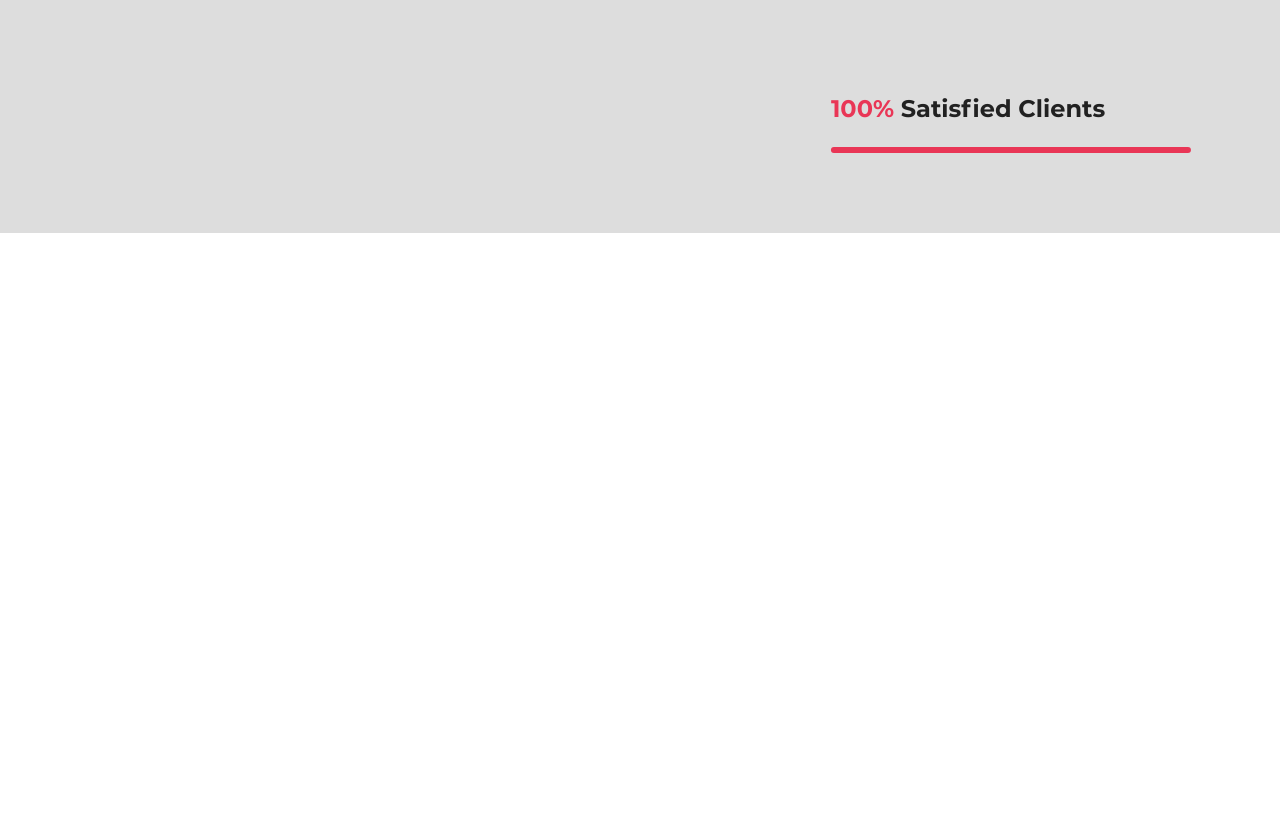
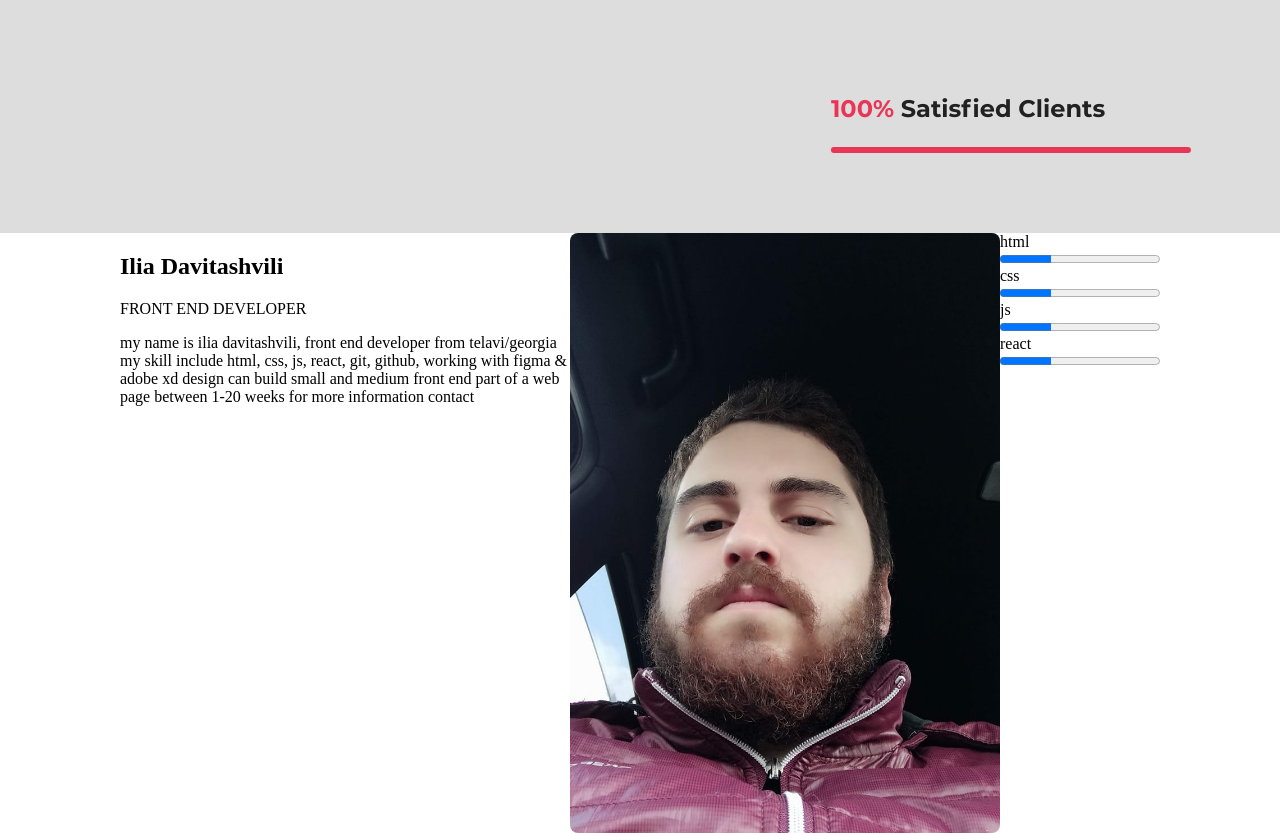
Before and after one commit to iliadavitashvili/SA-Final, a plain HTML site: page index.html in a window 1280 px wide. Shown: the part 567-1400 px from the top of the page. Before the commit the page ends 800 px from the top, so only its background shows below. Drawn offline with nearby package versions, Linux system fonts and the light colour scheme.

Commit message:
about section started

```diff
--- a/index.css
+++ b/index.css
@@ -7,8 +7,8 @@ body {
     padding: 0;
     width: 100vw;
     max-width: 1920px;
-    height: 100vh;
-    overflow-y: hidden;
+    /* height: 100vh; */
+    overflow-x: hidden;
 }
 .d-flex{
     display: flex;
@@ -145,6 +145,23 @@ body {
     border-radius: 50%;
     background-color: red;
 }
+.about-section-image{
+    width: 430px;
+    height: 600px;
+    object-fit: cover;
+    border-radius: 8px;
+}
+.about-section-part-1{
+    display: flex;
+    justify-content:center;
+}
+.about-text{
+    width: 450px;
+}
+.progress-wrapper{
+    display: flex;
+    flex-direction: column;
+}
 @media (max-width:750px){
     .swiper-info-wrapper h1{
         width: 80%;
--- a/index.html
+++ b/index.html
@@ -16,7 +16,7 @@
   <body>
     <div class="swiper">
       <div class="swiper-wrapper">
-        <div class="swiper-slide ">
+        <div class="swiper-slide">
           <div class="d-flex">
             <div class="swiper-logo-wrapper">
               <p>Roca<span>.</span></p>
@@ -28,20 +28,29 @@
             </div>
           </div>
           <div class="photo-info-wrapper">
-            <img src="./images/ilia.jpg" class="my-photo"/>
+            <img src="./images/ilia.jpg" class="my-photo" />
             <div class="swiper-info-wrapper">
               <h2>Hi, I’ Am</h2>
               <h1>Ilia Davitashvili</h1>
               <p>I am Ftont End Web Developer</p>
               <div class="swiper-socials">
-                <a href="https://www.facebook.com/il.ia.94849"><img src="./social-icons/facebook.png" alt="fb-icon" /></a>
-                <a href="https://www.facebook.com/il.ia.94849"><img src="./social-icons/twitter.png" alt="twitter-icon" /></a>
-                <a href="https://www.facebook.com/il.ia.94849"><img src="./social-icons/google+.png" alt="google-icon" /></a>
-                <a href="https://www.facebook.com/il.ia.94849"><img src="./social-icons/youtube.png" alt="youtube-icon" /></a>
-                <a href="https://www.facebook.com/il.ia.94849"><img src="./social-icons/rss.png" alt="rss-icon" /></a>
+                <a href="https://www.facebook.com/il.ia.94849"
+                  ><img src="./social-icons/facebook.png" alt="fb-icon"
+                /></a>
+                <a href="https://www.facebook.com/il.ia.94849"
+                  ><img src="./social-icons/twitter.png" alt="twitter-icon"
+                /></a>
+                <a href="https://www.facebook.com/il.ia.94849"
+                  ><img src="./social-icons/google+.png" alt="google-icon"
+                /></a>
+                <a href="https://www.facebook.com/il.ia.94849"
+                  ><img src="./social-icons/youtube.png" alt="youtube-icon"
+                /></a>
+                <a href="https://www.facebook.com/il.ia.94849"
+                  ><img src="./social-icons/rss.png" alt="rss-icon"
+                /></a>
               </div>
             </div>
-
           </div>
           <div class="swiper-subscribe">
             <p><span>100% </span>Satisfied Clients</p>
@@ -61,20 +70,29 @@
             </div>
           </div>
           <div class="photo-info-wrapper">
-            <img src="./images/ilia2.jpg" class="my-photo"/>
+            <img src="./images/ilia2.jpg" class="my-photo" />
             <div class="swiper-info-wrapper">
               <h2>My Skills</h2>
               <h1>Html Css Js</h1>
               <p>Develpping UI Is Not For Everyone</p>
               <div class="swiper-socials">
-                <a href="https://www.facebook.com/il.ia.94849"><img src="./social-icons/facebook.png" alt="fb-icon" /></a>
-                <a href="https://www.facebook.com/il.ia.94849"><img src="./social-icons/twitter.png" alt="twitter-icon" /></a>
-                <a href="https://www.facebook.com/il.ia.94849"><img src="./social-icons/google+.png" alt="google-icon" /></a>
-                <a href="https://www.facebook.com/il.ia.94849"><img src="./social-icons/youtube.png" alt="youtube-icon" /></a>
-                <a href="https://www.facebook.com/il.ia.94849"><img src="./social-icons/rss.png" alt="rss-icon" /></a>
+                <a href="https://www.facebook.com/il.ia.94849"
+                  ><img src="./social-icons/facebook.png" alt="fb-icon"
+                /></a>
+                <a href="https://www.facebook.com/il.ia.94849"
+                  ><img src="./social-icons/twitter.png" alt="twitter-icon"
+                /></a>
+                <a href="https://www.facebook.com/il.ia.94849"
+                  ><img src="./social-icons/google+.png" alt="google-icon"
+                /></a>
+                <a href="https://www.facebook.com/il.ia.94849"
+                  ><img src="./social-icons/youtube.png" alt="youtube-icon"
+                /></a>
+                <a href="https://www.facebook.com/il.ia.94849"
+                  ><img src="./social-icons/rss.png" alt="rss-icon"
+                /></a>
               </div>
             </div>
-
           </div>
           <div class="swiper-subscribe">
             <p><span>100% </span>Satisfied Clients</p>
@@ -93,20 +111,29 @@
             </div>
           </div>
           <div class="photo-info-wrapper">
-            <img src="./images/ilia3.jpg" class="my-photo"/>
+            <img src="./images/ilia3.jpg" class="my-photo" />
             <div class="swiper-info-wrapper">
               <h2>Available: 24/7</h2>
               <h1>593 314 131</h1>
               <p>Building webpages between 1-20 week</p>
               <div class="swiper-socials">
-                <a href="https://www.facebook.com/il.ia.94849"><img src="./social-icons/facebook.png" alt="fb-icon" /></a>
-                <a href="https://www.facebook.com/il.ia.94849"><img src="./social-icons/twitter.png" alt="twitter-icon" /></a>
-                <a href="https://www.facebook.com/il.ia.94849"><img src="./social-icons/google+.png" alt="google-icon" /></a>
-                <a href="https://www.facebook.com/il.ia.94849"><img src="./social-icons/youtube.png" alt="youtube-icon" /></a>
-                <a href="https://www.facebook.com/il.ia.94849"><img src="./social-icons/rss.png" alt="rss-icon" /></a>
+                <a href="https://www.facebook.com/il.ia.94849"
+                  ><img src="./social-icons/facebook.png" alt="fb-icon"
+                /></a>
+                <a href="https://www.facebook.com/il.ia.94849"
+                  ><img src="./social-icons/twitter.png" alt="twitter-icon"
+                /></a>
+                <a href="https://www.facebook.com/il.ia.94849"
+                  ><img src="./social-icons/google+.png" alt="google-icon"
+                /></a>
+                <a href="https://www.facebook.com/il.ia.94849"
+                  ><img src="./social-icons/youtube.png" alt="youtube-icon"
+                /></a>
+                <a href="https://www.facebook.com/il.ia.94849"
+                  ><img src="./social-icons/rss.png" alt="rss-icon"
+                /></a>
               </div>
             </div>
-
           </div>
           <div class="swiper-subscribe">
             <p><span>100% </span>Satisfied Clients</p>
@@ -115,5 +142,42 @@
         </div>
       </div>
     </div>
+    <section class="about-section">
+      <section class="about-section-part-1">
+        <div class="about-section-info">
+          <h2>Ilia Davitashvili</h2>
+          <p>FRONT END DEVELOPER</p>
+          <p class="about-text">
+            my name is ilia davitashvili, front end developer from
+            telavi/georgia my skill include html, css, js, react, git, github,
+            working with figma & adobe xd design can build small and medium
+            front end part of a web page between 1-20 weeks for more information
+            contact
+          </p>
+        </div>
+        <img src="./images/ilia.jpg" class="about-section-image" />
+        <div class="about-section-graphs">
+          <div class="progress-wrapper">
+            <label for="html-bar">html</label>
+            <progress id="html-bar" value="32" max="100">32%</progress>
+          </div>
+          <div class="progress-wrapper">
+            <label for="css-bar">css</label>
+            <progress id="css-bar" value="32" max="100">32%</progress>
+          </div>
+          <div class="progress-wrapper">
+            <label for="js-bar">js</label>
+            <progress id="js-bar" value="32" max="100">32%</progress>
+          </div>
+          <div class="progress-wrapper">
+            <label for="react-bar">react</label>
+            <progress id="react-bar" value="32" max="100">32%</progress>
+          </div>
+        </div>
+      </section>
+      <section class="about-section-part-2">
+
+      </section>
+    </section>
   </body>
 </html>
--- a/index.js
+++ b/index.js
@@ -8,7 +8,20 @@ const swiper = new Swiper('.swiper', {
      autoplay: {
      delay: 5000,
    },
+  scrollbar: {
+    el: '.swiper-scrollbar',
+  },
+   allowTouchMove:false,
+   pagination: {
+    el: '.swiper-pagination',
+  },
+   autoplay: {
+   delay: 5000,
+ },
 
-   allowTouchMove:false
-
+  // Navigation arrows
+  navigation: {
+    nextEl: '.swiper-button-next',
+    prevEl: '.swiper-button-prev',
+  },
   });
```
